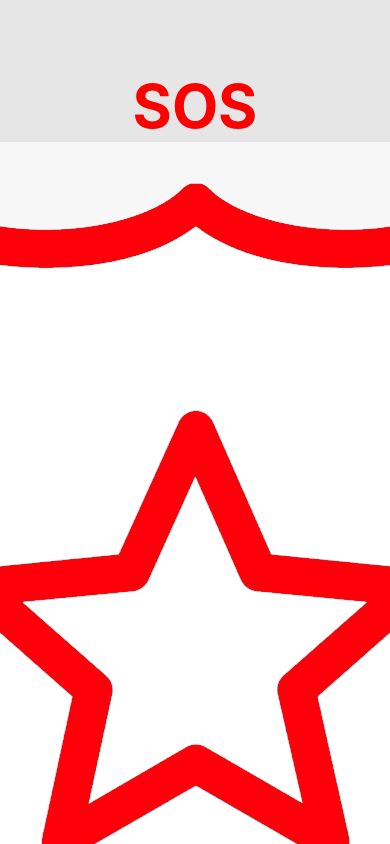
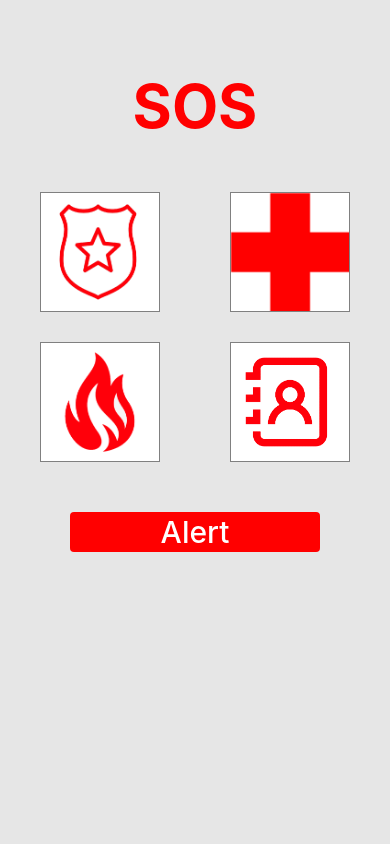
Before and after one commit to JeanPaul-AbiZeid/SOS, a React Native app in the folder SOS-ReactNative/: screen / in a window 390 px wide. Built offline with nearby package versions, Linux system fonts and the light colour scheme.

Commit message:
frontend: styling the images in the Home page

```diff
--- a/SOS-ReactNative/components/Home/Home.js
+++ b/SOS-ReactNative/components/Home/Home.js
@@ -8,10 +8,14 @@ export default function Home() {
     return (
         <ScrollView contentContainerStyle={styles.container}>
             <Text style={styles.title}>SOS</Text>
-            <Image source={require('../../assets/police-logo.png')}/>
-            <Image source={require('../../assets/ambulance-logo.png')}/>
-            <Image source={require('../../assets/fire-logo.png')}/>
-            <Image source={require('../../assets/contact-logo.png')}/>
+            <View style={styles.imageContainer}>
+                <Image style={styles.image} source={require('../../assets/police-logo.png')}/>
+                <Image style={styles.image} source={require('../../assets/ambulance-logo.png')}/>
+            </View>
+            <View style={styles.imageContainer}>
+                <Image style={styles.image} source={require('../../assets/fire-logo.png')}/>
+                <Image style={styles.image} source={require('../../assets/contact-logo.png')}/>
+            </View>
             <Pressable style={styles.button}>
                 <Text style={styles.btnText}>Alert</Text>
             </Pressable>
--- a/SOS-ReactNative/components/Home/styles.js
+++ b/SOS-ReactNative/components/Home/styles.js
@@ -17,6 +17,7 @@ const styles = StyleSheet.create({
         fontSize: 60,
         fontWeight: '700',
         marginTop: 70,
+        marginBottom: 20
       },
 
     button: {
@@ -34,6 +35,19 @@ const styles = StyleSheet.create({
         color: 'white',
         fontSize: 30,
         fontWeight: '500',
+      },
+      image: {
+        borderColor: "gray",
+        borderWidth: 1,
+        width: 120,
+        height: 120,
+      },
+      imageContainer: {
+        marginHorizontal: 20,
+        alignSelf: 'stretch',
+        marginTop: 30,
+        flexDirection: 'row',
+        justifyContent: 'space-between'
       }
 });
 
```
Also changed, not shown: SOS-ReactNative/assets/fire-logo.png, SOS-ReactNative/assets/police-logo.png.
